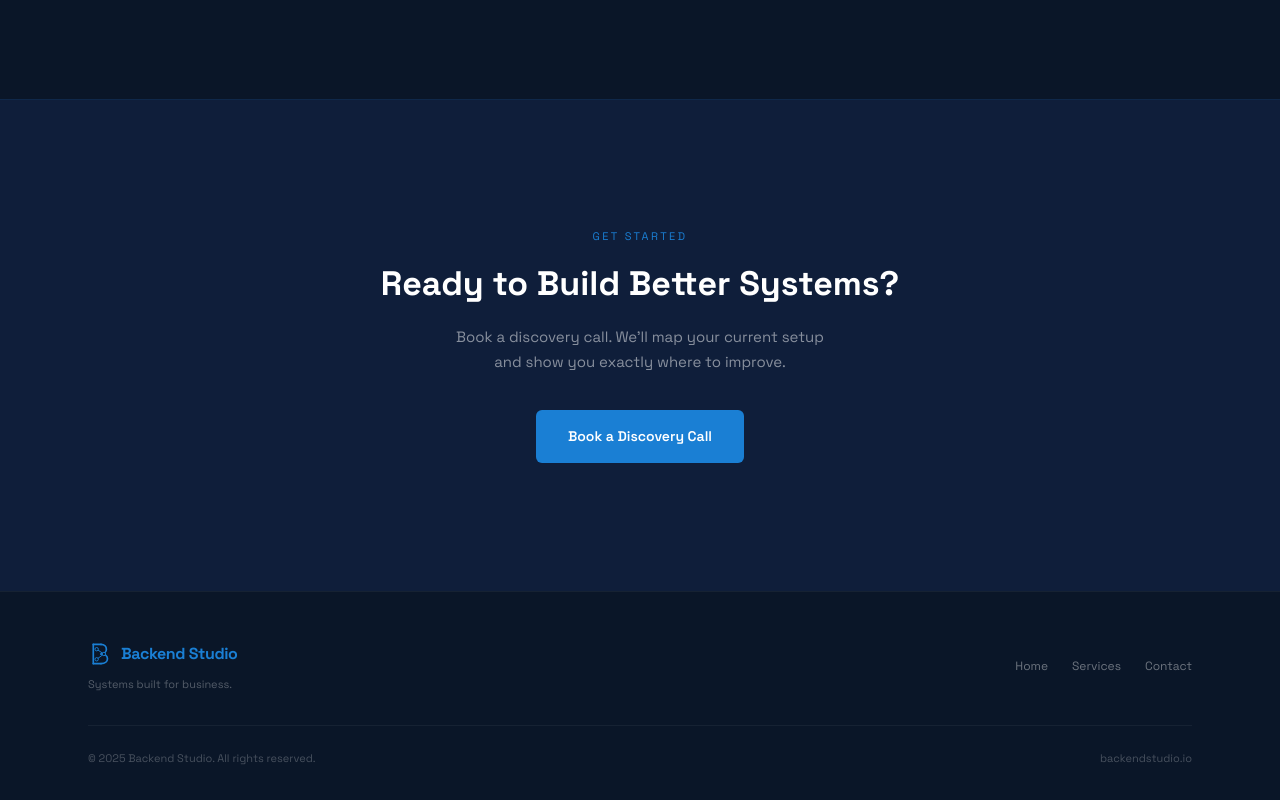
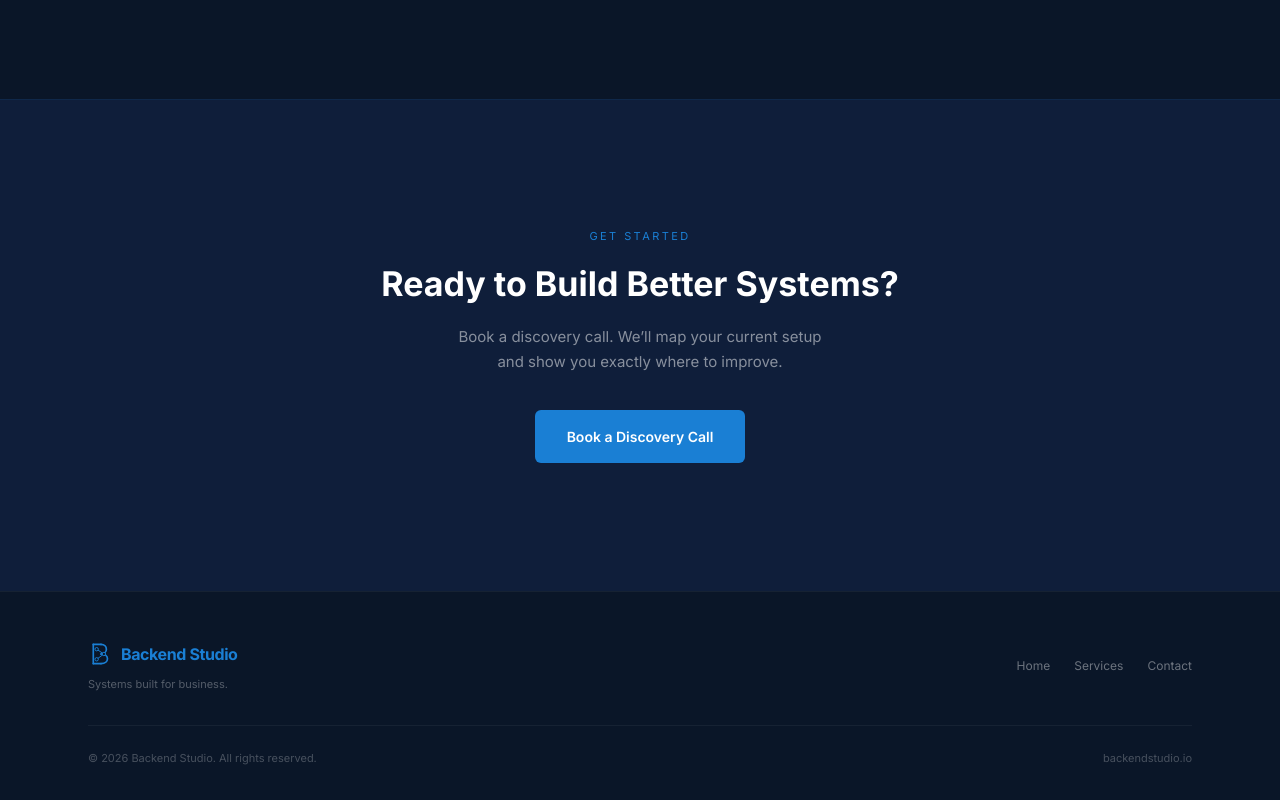
Before and after one commit to benuhdrill/WebsiteBuilder, a Next.js app: page / in a window 1280 px wide. Shown: the part 1920-2720 px from the top of the page. Built offline with nearby package versions, Linux system fonts and the light colour scheme; no server answers.

Commit message:
Switch font to Inter, update copyright to 2026

```diff
--- a/app/layout.tsx
+++ b/app/layout.tsx
@@ -1,14 +1,13 @@
 import type { Metadata } from 'next'
-import { Space_Grotesk } from 'next/font/google'
+import { Inter } from 'next/font/google'
 import './globals.css'
 import Nav from '@/components/Nav'
 import Footer from '@/components/Footer'
 
-const spaceGrotesk = Space_Grotesk({
+const inter = Inter({
   subsets: ['latin'],
-  variable: '--font-space-grotesk',
+  variable: '--font-inter',
   display: 'swap',
-  weight: ['300', '400', '500', '600', '700'],
 })
 
 export const metadata: Metadata = {
@@ -55,7 +54,7 @@ export default function RootLayout({
   children: React.ReactNode
 }>) {
   return (
-    <html lang="en" className={spaceGrotesk.variable}>
+    <html lang="en" className={inter.variable}>
       <body className="bg-midnight text-white font-sans antialiased min-h-screen">
         <Nav />
         <main className="pt-16">{children}</main>
--- a/components/Footer.tsx
+++ b/components/Footer.tsx
@@ -36,7 +36,7 @@ export default function Footer() {
 
         <div className="mt-8 pt-6 border-t border-white/5 flex flex-col sm:flex-row justify-between items-center gap-2">
           <p className="text-caption text-white/25">
-            © 2025 Backend Studio. All rights reserved.
+            © 2026 Backend Studio. All rights reserved.
           </p>
           <p className="text-caption text-white/25">backendstudio.io</p>
         </div>
--- a/tailwind.config.ts
+++ b/tailwind.config.ts
@@ -16,7 +16,7 @@ const config: Config = {
         slate: '#6B7280',
       },
       fontFamily: {
-        sans: ['var(--font-space-grotesk)', 'ui-sans-serif', 'system-ui', 'sans-serif'],
+        sans: ['var(--font-inter)', 'ui-sans-serif', 'system-ui', 'sans-serif'],
       },
       fontSize: {
         h1: ['36px', { lineHeight: '1.13', fontWeight: '700' }],
```
